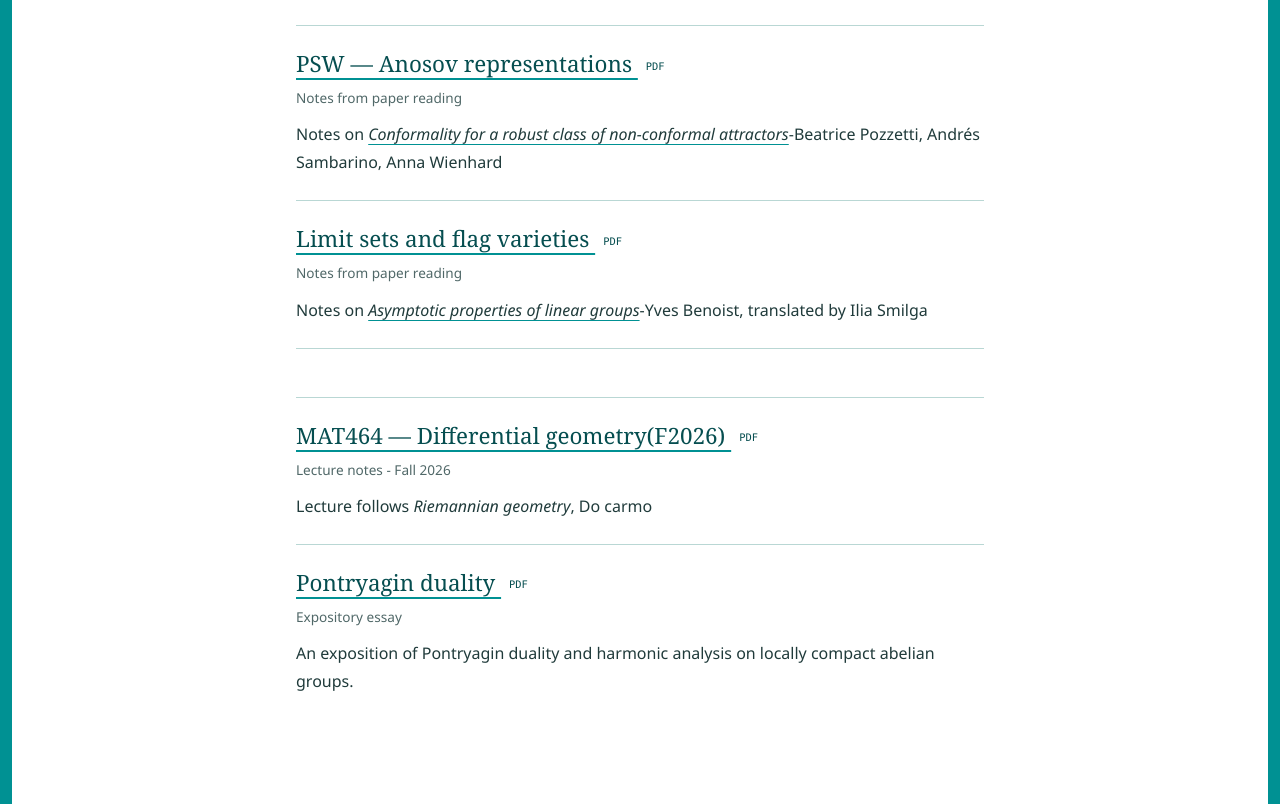
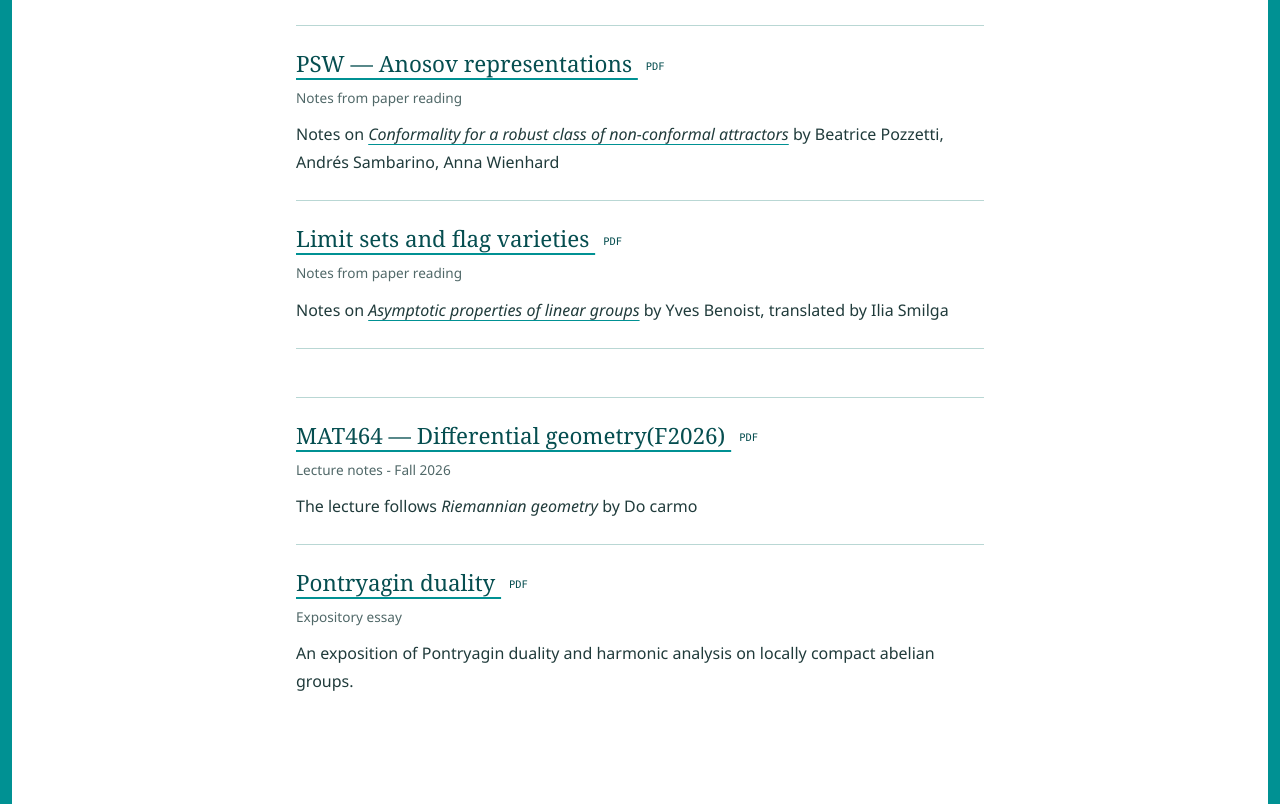
Before and after one commit to limelite-vista/personal-website, a plain HTML site: page Notes/index.html in a window 1280 px wide. Shown: the part 293-1097 px from the top of the page. Drawn offline with Linux system fonts and the light colour scheme; no server answers; a web font is replaced by a local one.

Commit message:
earlier ones kinda suck this one is fine

```diff
--- a/Notes/index.html
+++ b/Notes/index.html
@@ -46,17 +46,17 @@
         <li>
           <h3><a href="../files/notes/psw.pdf">PSW — Anosov representations <span class="note-format">PDF</span></a></h3>
           <p class="note-kind">Notes from paper reading</p>
-          <p>Notes on <cite><a href="https://arxiv.org/pdf/1902.01303v3">Conformality for a robust class of non-conformal attractors</a></cite>-Beatrice Pozzetti, Andrés Sambarino, Anna Wienhard</p>
+          <p>Notes on <cite><a href="https://arxiv.org/pdf/1902.01303v3">Conformality for a robust class of non-conformal attractors</a></cite> by Beatrice Pozzetti, Andrés Sambarino, Anna Wienhard</p>
         </li>
         <li>
           <h3><a href="../files/notes/limit-sets-and-flag-varieties.pdf">Limit sets and flag varieties <span class="note-format">PDF</span></a></h3>
           <p class="note-kind">Notes from paper reading</p>
-          <p>Notes on <cite><a href="https://arxiv.org/pdf/1811.06009">Asymptotic properties of linear groups</a></cite>-Yves Benoist, translated by Ilia Smilga</p>
+          <p>Notes on <cite><a href="https://arxiv.org/pdf/1811.06009">Asymptotic properties of linear groups</a></cite> by Yves Benoist, translated by Ilia Smilga</p>
         <li>
         <li>
           <h3><a href="../files/notes/mat464.pdf">MAT464 — Differential geometry(F2026) <span class="note-format">PDF</span></a></h3>
           <p class="note-kind">Lecture notes - Fall 2026</p>
-          <p>Lecture follows <cite>Riemannian geometry</cite>, Do carmo</p>
+          <p>The lecture follows <cite>Riemannian geometry</cite> by Do carmo</p>
         </li>
         <li>
           <h3><a href="../files/notes/pontryagin-duality.pdf">Pontryagin duality <span class="note-format">PDF</span></a></h3>
```
